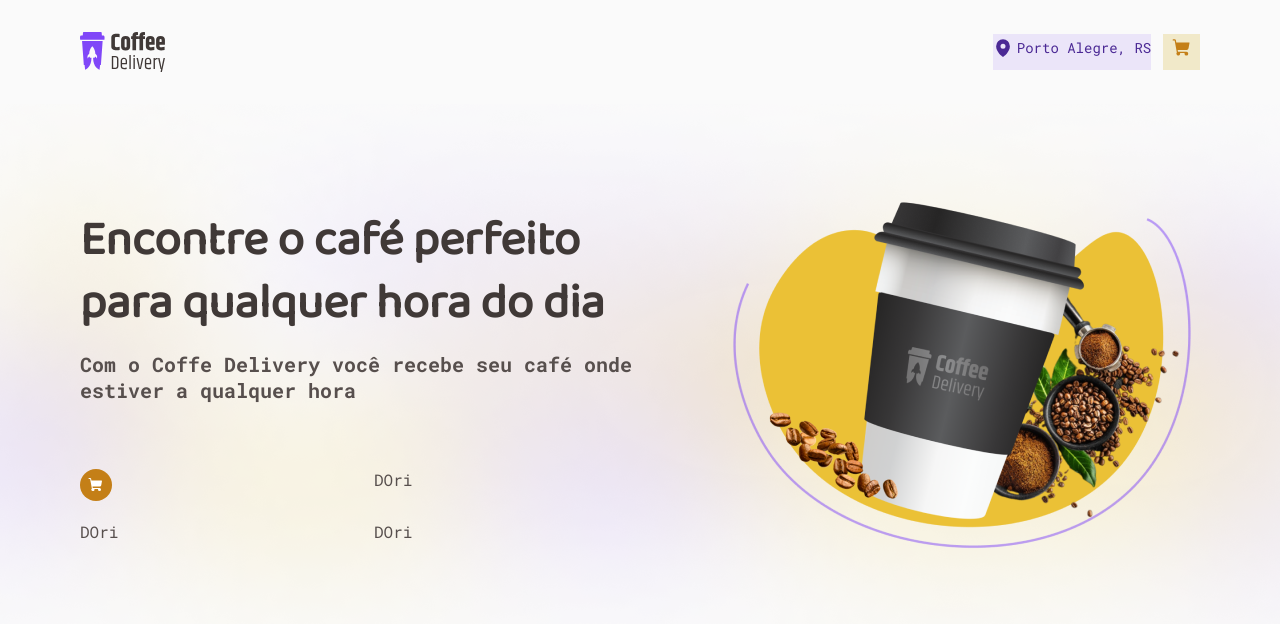
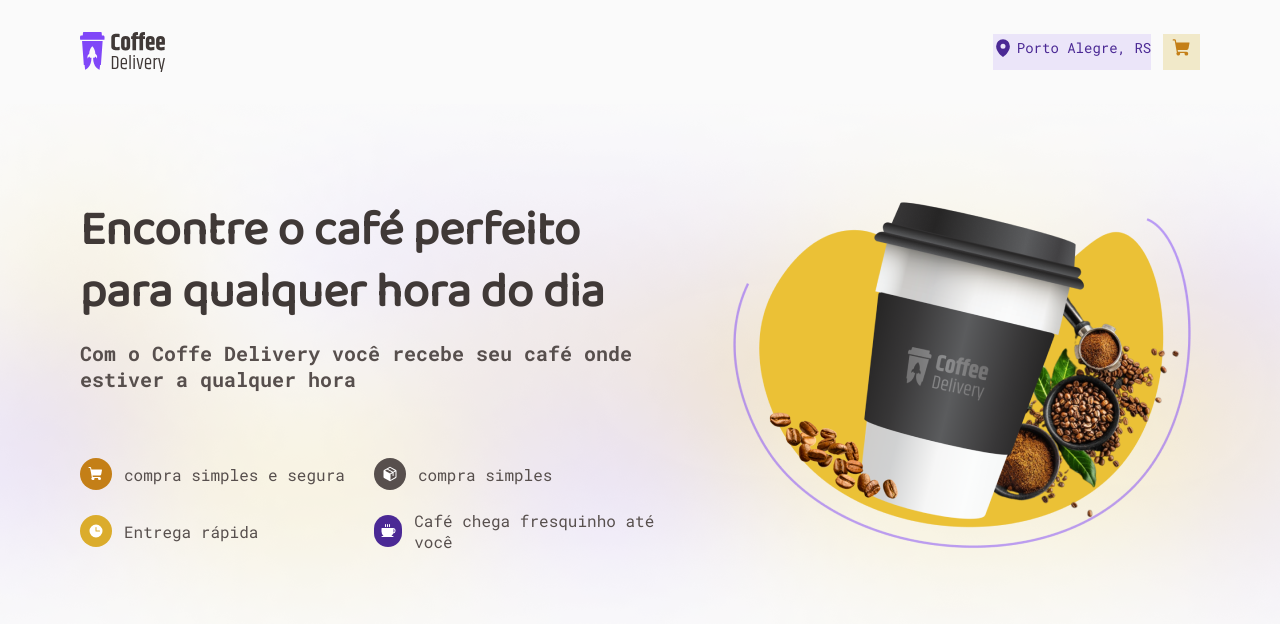
Before and after one commit to ReinaldoARamos/Ignite_Coffee_Delivery-, a React (Vite) app: page / in a window 1280 px wide. Shown: the top 624 px of the page. Built offline with nearby package versions, Linux system fonts and the light colour scheme.

Commit message:
terminando os ícones

```diff
--- a/src/Components/InfosWithIcons/index.tsx
+++ b/src/Components/InfosWithIcons/index.tsx
@@ -13,6 +13,7 @@ export function InfoWithIcon({icon, text, iconBg} : infoWithIconProps) {
   <>
   <InfoWithContainer>
     <IconContainer iconBg={iconBg}>{icon}</IconContainer>
+    {text}
   </InfoWithContainer>
   </>
   )
--- a/src/Pages/Home/components/intro.tsx
+++ b/src/Pages/Home/components/intro.tsx
@@ -1,7 +1,7 @@
 import { BenefitsContainer, IntroContainer, IntroContent, IntroText, IntroTitle } from "./styles";
 import CoffeeIntro from "../../../assets/IntroCoffee.png";
 import { InfoWithIcon } from "../../../Components/InfosWithIcons";
-import {ShoppingCart} from 'phosphor-react'
+import {ShoppingCart, Clock, Package, Coffee} from 'phosphor-react'
 import { useTheme } from "styled-components";
 export function Intro() {
 
@@ -23,13 +23,28 @@ export function Intro() {
            <BenefitsContainer>
           <InfoWithIcon
           icon={<ShoppingCart weight="fill"/>}
-          text="compra simples"
+          text="compra simples e segura"
           iconBg={colors["brand-yellow-dark"]}
 
           />
-          <p>DOri</p>
-          <p>DOri</p>
-          <p>DOri</p>
+            <InfoWithIcon
+          icon={<Package weight="fill"/>}
+          text="compra simples"
+          iconBg={colors["base-text"]}
+
+          />
+            <InfoWithIcon
+          icon={<Clock weight="fill"/>}
+          text="Entrega rápida "
+          iconBg={colors["brand-yellow"]}
+
+          />
+            <InfoWithIcon
+          icon={<Coffee weight="fill"/>}
+          text="Café chega fresquinho até você"
+          iconBg={colors["brand-purple-dark"]}
+
+          />
         </BenefitsContainer>
 
           </div>
```
